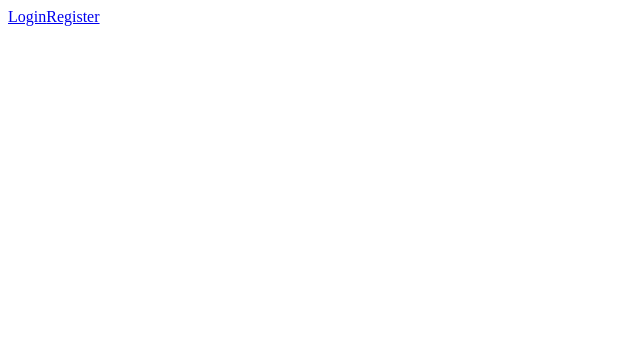
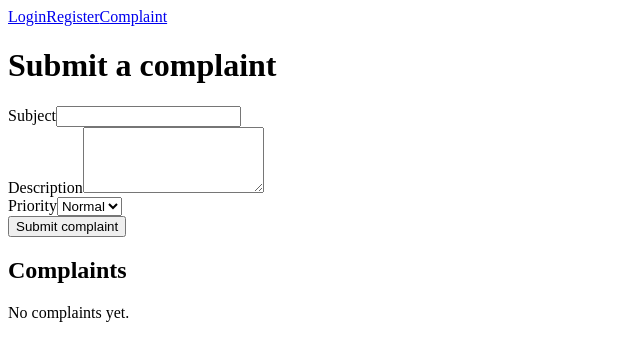
Before and after one commit to domt2002/Meeting-Scheduling-System, a React (Vite) app in the folder my-app/client/: page /complaint in a window 1280 px wide. Before the commit this address had no page. Shown: the top 360 px of the page, without its empty margins (0-640 px from the left). Built offline with nearby package versions, Linux system fonts and the light colour scheme.

Commit message:
compaint module

```diff
--- a/my-app/client/package.json
+++ b/my-app/client/package.json
@@ -12,7 +12,8 @@
   "dependencies": {
     "react": "^19.2.8",
     "react-dom": "^19.2.8",
-    "react-router": "^8.3.0"
+    "react-router": "^8.3.0",
+    "react-router-dom": "^7.18.2"
   },
   "devDependencies": {
     "@types/react": "^19.2.17",
--- a/my-app/client/src/App.jsx
+++ b/my-app/client/src/App.jsx
@@ -1,18 +1,21 @@
-import { Routes, Route, Link } from 'react-router'
+import { Routes, Route, Link } from 'react-router-dom'
 import RegisterPage from './modules/auth/RegisterPage.jsx'
 import LoginPage from './modules/auth/LoginPage.jsx'
+import Complaint from './modules/complaint/Complaint.jsx'
 
 function App() {
   return (
     <>
       <nav>
-        <Link to ="/login">Login</Link>
-        <Link to ="/register">Register</Link>
+        <Link to="/login">Login</Link>
+        <Link to="/register">Register</Link>
+        <Link to="/complaint">Complaint</Link>
       </nav>
 
       <Routes>
         <Route path="/login" element={<LoginPage />} />
-        <Route path="/register" element={<RegisterPage/>} />
+        <Route path="/register" element={<RegisterPage />} />
+        <Route path="/complaint" element={<Complaint />} />
       </Routes>
     </>
   )
--- a/my-app/client/src/main.jsx
+++ b/my-app/client/src/main.jsx
@@ -1,6 +1,6 @@
 import { StrictMode } from 'react'
 import { createRoot } from 'react-dom/client'
-import { BrowserRouter } from 'react-router'
+import { BrowserRouter } from 'react-router-dom'
 import App from './App.jsx'
 
 createRoot(document.getElementById('root')).render(
--- /dev/null
+++ b/my-app/client/src/modules/complaint/Complaint.jsx
@@ -0,0 +1,93 @@
+import { useState } from 'react'
+
+function Complaint() {
+  const [formData, setFormData] = useState({
+    subject: '',
+    description: '',
+    priority: 'Normal',
+  })
+  const [complaints, setComplaints] = useState([])
+
+  function handleChange(event) {
+    const { name, value } = event.target
+    setFormData((prev) => ({ ...prev, [name]: value }))
+  }
+
+  function handleSubmit(event) {
+    event.preventDefault()
+
+    const newComplaint = {
+      id: Date.now(),
+      subject: formData.subject,
+      description: formData.description,
+      priority: formData.priority,
+      status: 'Open',
+    }
+
+    setComplaints((prev) => [newComplaint, ...prev])
+    setFormData({ subject: '', description: '', priority: 'Normal' })
+  }
+
+  return (
+    <div>
+      <h1>Submit a complaint</h1>
+
+      <form onSubmit={handleSubmit}>
+        <div>
+          <label>Subject</label>
+          <input
+            name="subject"
+            type="text"
+            value={formData.subject}
+            onChange={handleChange}
+            required
+          />
+        </div>
+
+        <div>
+          <label>Description</label>
+          <textarea
+            name="description"
+            rows="4"
+            value={formData.description}
+            onChange={handleChange}
+            required
+          />
+        </div>
+
+        <div>
+          <label>Priority</label>
+          <select
+            name="priority"
+            value={formData.priority}
+            onChange={handleChange}
+          >
+            <option value="Low">Low</option>
+            <option value="Normal">Normal</option>
+            <option value="High">High</option>
+          </select>
+        </div>
+
+        <button type="submit">Submit complaint</button>
+      </form>
+
+      <div>
+        <h2>Complaints</h2>
+        {complaints.length === 0 ? (
+          <p>No complaints yet.</p>
+        ) : (
+          complaints.map((complaint) => (
+            <div key={complaint.id}>
+              <h3>{complaint.subject}</h3>
+              <p>{complaint.description}</p>
+              <p>Priority: {complaint.priority}</p>
+              <p>Status: {complaint.status}</p>
+            </div>
+          ))
+        )}
+      </div>
+    </div>
+  )
+}
+
+export default Complaint
```
Also changed, not shown: 1 other file (tests, documents, lock files or other folders).
